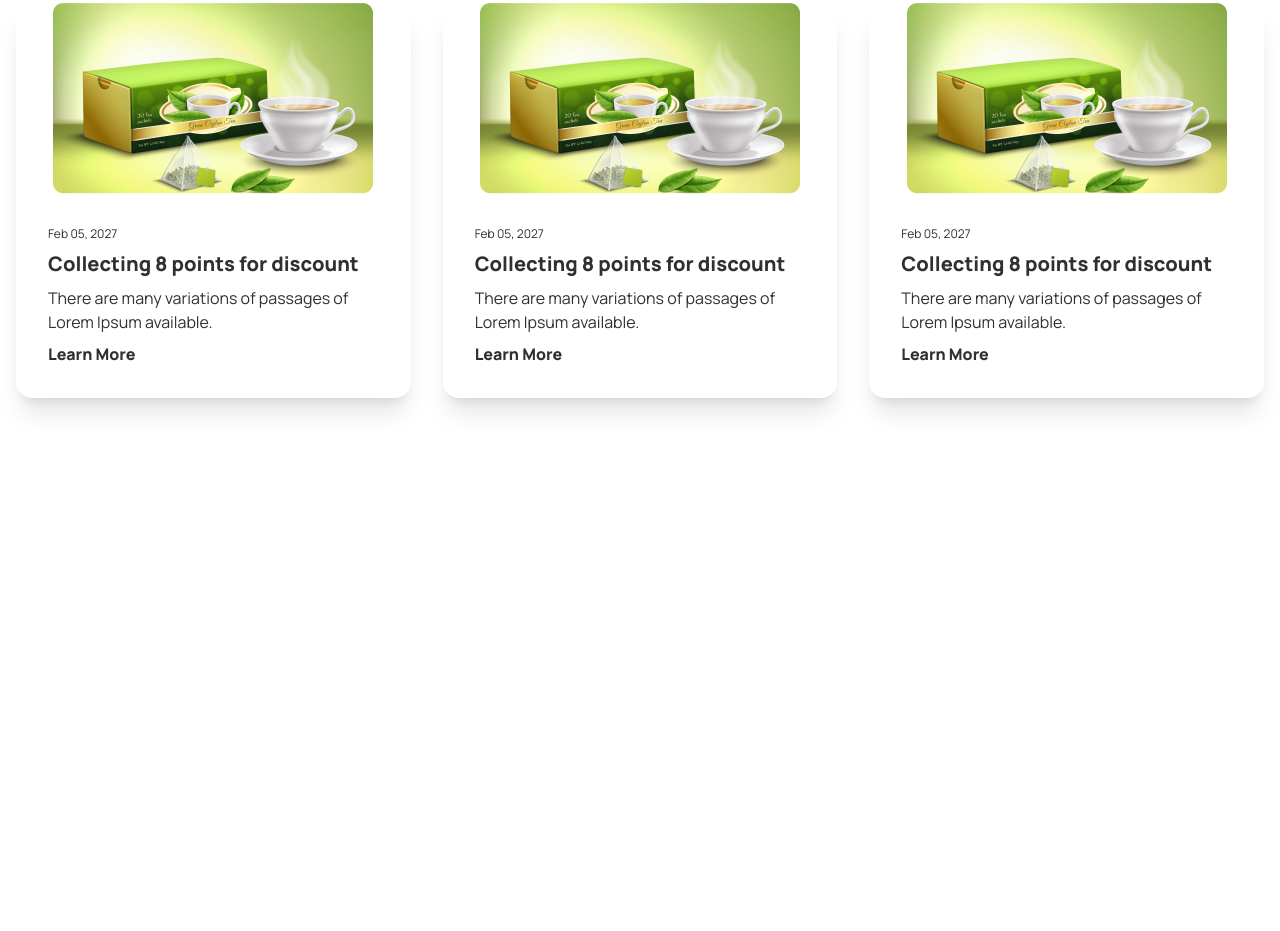
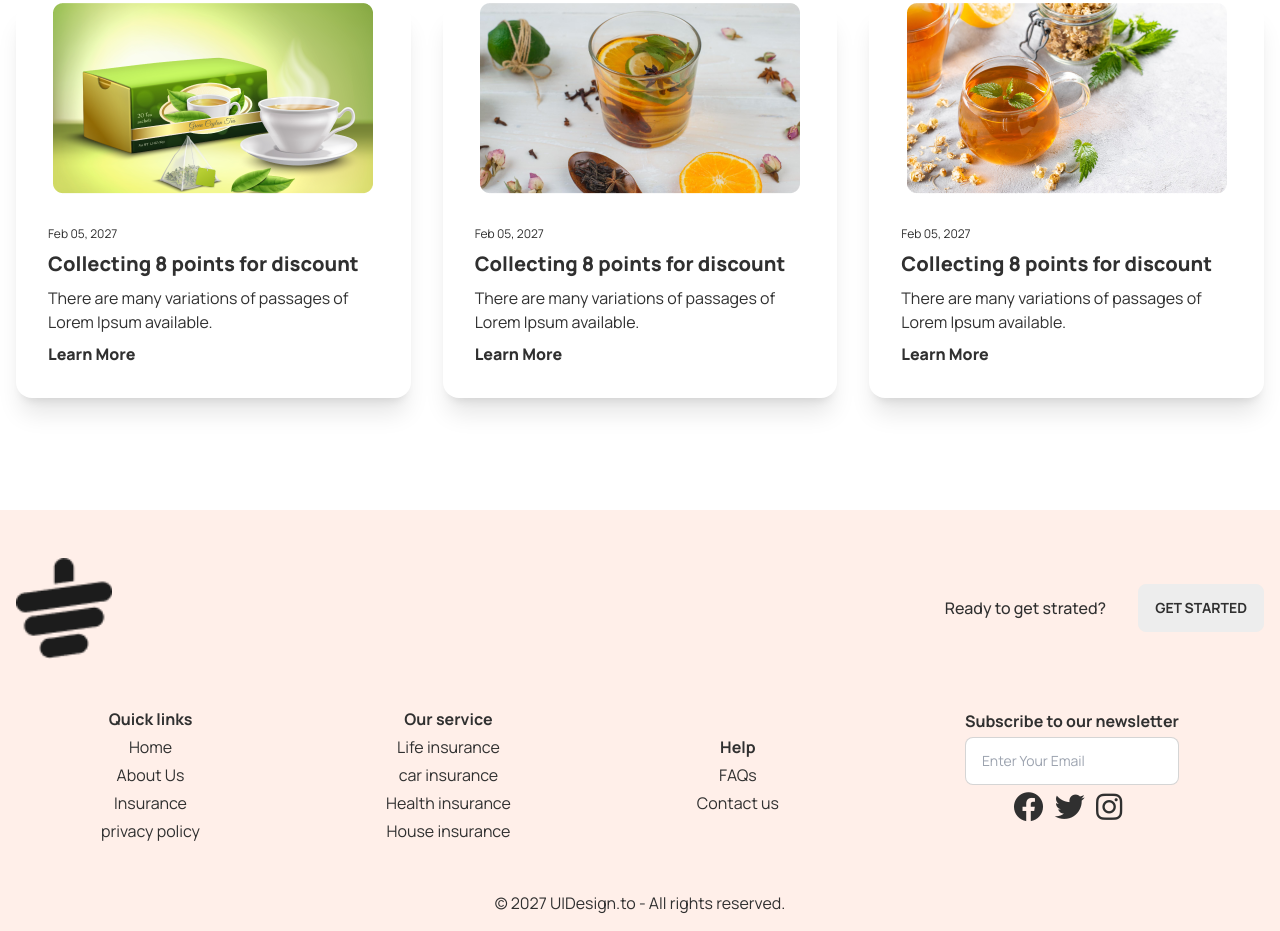
Before and after one commit to Sajib37/tea-house-project, a plain HTML site: page index.html in a window 1280 px wide. Shown: the part 2850-3781 px from the top of the page. Before the commit the page ends 3360 px from the top, so only its background shows below. Drawn offline with nearby package versions, Linux system fonts and the light colour scheme.

Commit message:
footer section completed

```diff
--- a/index.html
+++ b/index.html
@@ -199,7 +199,7 @@
         </div>
 
         <div class="card max-w-md bg-base-100 shadow-xl">
-          <figure><img src="./images/news-1.png" alt="Shoes" /></figure>
+          <figure><img src="./images/news-2.png" alt="Shoes" /></figure>
           <div class="card-body">
             <p class="text-xs">Feb 05, 2027</p>
             <h5 class="font-extrabold text-xl">Collecting 8 points for discount</h5>
@@ -209,7 +209,7 @@
         </div>
 
         <div class="card max-w-md bg-base-100 shadow-xl">
-          <figure><img src="./images/news-1.png" alt="Shoes" /></figure>
+          <figure><img src="./images/news-3.png" alt="Shoes" /></figure>
           <div class="card-body">
             <p class="text-xs">Feb 05, 2027</p>
             <h5 class="font-extrabold text-xl">Collecting 8 points for discount</h5>
@@ -222,5 +222,63 @@
       </div>
     </section>
   </main>
+
+
+  <!-- footer section -->
+
+  <footer class="bg-[#FFEFE9]">
+    <div class="max-w-screen-xl mx-auto p-4" >
+
+
+        <div class="flex flex-col gap-2 items-center my-8 md:flex-row md:justify-between ">
+          <div>
+            <img class="w-12 md:w-24" src="./images/cup.png" alt="">
+          </div>
+          <div class="flex gap-1 items-center lg:gap-8">
+            <h3 class="font-medium">Ready to get strated?</h3>
+            <button class="btn">Get Started</button>
+          </div>
+        </div>
+
+        <div class="flex flex-col items-center gap-4 lg:flex-row lg:justify-around lg:my-12">
+
+              <div class="text-center space-y-1">
+                  <h3 class="font-bold">Quick links</h3>
+                  <li class="list-none"><a href="#">Home</a></li>
+                  <li class="list-none"><a href="#">About Us </a></li>
+                  <li class="list-none"><a href="#">Insurance</a></li>
+                  <li class="list-none"><a href="#">privacy policy</a></li>
+              </div>
+
+              <div class="text-center space-y-1">
+                <h3 class="font-bold">Our service</h3>
+                <li class="list-none"><a href="#">Life insurance</a></li>
+                <li class="list-none"><a href="#">car insurance </a></li>
+                <li class="list-none"><a href="#">Health insurance</a></li>
+                <li class="list-none"><a href="#">House insurance</a></li>
+            </div>
+
+              <div class="text-center space-y-1">
+                <h3 class="font-bold">Help</h3>
+                <li class="list-none"><a href="#">FAQs</a></li>
+                <li class="list-none"><a href="#">Contact us</a></li>
+              </div>
+
+              <div class="text-center mb-4  space-y-1">
+                <h3 class="font-bold">Subscribe to our newsletter</h3>
+                <input type="text" placeholder="Enter Your Email" class="input input-bordered input-md w-full max-w-xs" />
+                <div class="mt-2">
+                  <a href="#"><i class="mr-2 text-3xl  fa-brands fa-facebook"></i></a>
+                  <a href="#"><i class="mr-2 text-3xl fa-brands fa-twitter"></i></a>
+                  <a href="#"><i class="mr-2 text-3xl fa-brands fa-instagram"></i></a>
+                </div>
+              </div>
+        </div>
+
+
+        <p class="text-center">© 2027 UIDesign.to - All rights reserved.</p>
+    </div>
+
+  </footer>
 </body>
 </html>
```
